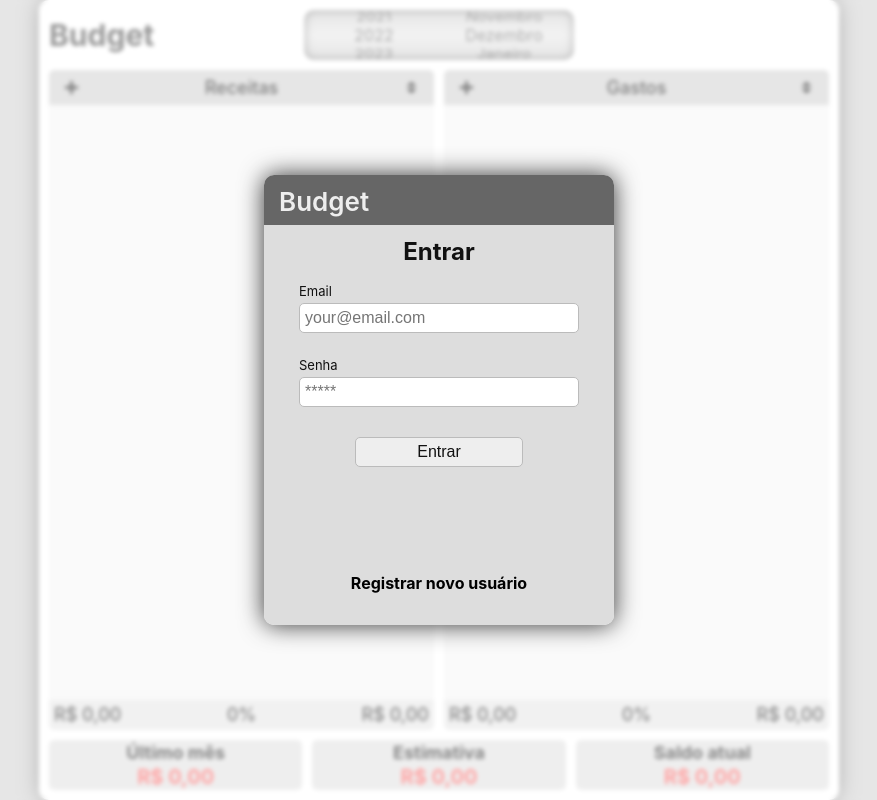
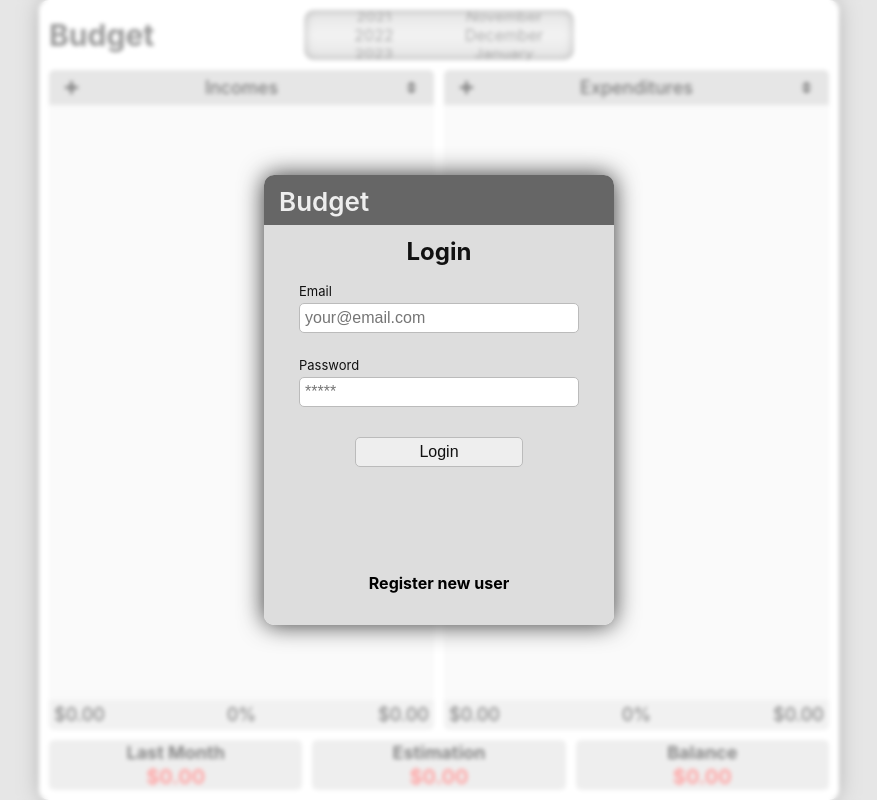
Before and after one commit to aldair-gc/budget, a React (Vite) app: page / in a window 1280 px wide. Shown: the whole page, without its empty margins (201-1078 px from the left). Built offline with nearby package versions, Linux system fonts and the light colour scheme.

Commit message:
auto language and currency

```diff
--- a/src/app/App.tsx
+++ b/src/app/App.tsx
@@ -17,15 +17,23 @@ import { americanDolar } from "../currency/americanDolar";
 
 export const MessageContext = createContext({type: "idle", message: "no description"});
 export const LoadingContext = createContext({status: "idle", setStatus: (status: string) => {status;}});
-export const LanguageContext = createContext({language: "enUS", file: enUS, setLanguage: (language: "ptBR" | "enUS") => {language;}});
-export const NumberContext = createContext({country: "ptBR", number: real, setCountry: (country: "ptBR" | "enUS") => {country;}});
+export const LanguageContext = createContext({language: "enUS", file: enUS, setLanguage: (language: "pt-BR" | "en-US") => {language;}});
+export const NumberContext = createContext({country: "ptBR", number: real, setCountry: (country: "pt-BR" | "en-US") => {country;}});
 export const ThemeContext = createContext({themeId: "auto", theme: light, setTheme: (themeId: "auto" | "dark" | "light") => {themeId;}});
 
 export default function App() {
   const [loading, setLoading] = useState({status: "idle", setStatus: setLoadingStatus});
   const [theme, setTheme] = useState({themeId: "auto", theme: isSystemDark(), setTheme: changeTheme});
-  const [lang, setLang] = useState({language: "ptBR", file: ptBR, setLanguage: changeLanguage});
-  const [number, setCountry] = useState({country: "ptBR", number: real, setCountry: changeNumber});
+  const [lang, setLang] = useState({
+    language: navigator.language,
+    file: navigator.language === "pt-BR" ? ptBR : enUS,
+    setLanguage: changeLanguage,
+  });
+  const [number, setCountry] = useState({
+    country: navigator.language === "pt-BR" ? "pt-BR" : "en-US",
+    number: navigator.language === "pt-BR" ? real : americanDolar,
+    setCountry: changeNumber,
+  });
 
   function isSystemDark() {
     return window.matchMedia && window.matchMedia("(prefers-color-scheme: dark)").matches ? dark : light;
@@ -40,13 +48,13 @@ export default function App() {
     setLoading({status, setStatus: setLoadingStatus});
   }
 
-  function changeLanguage(language: "enUS" | "ptBR"): void {
-    const file = language === "ptBR" ? ptBR : enUS;
+  function changeLanguage(language: "en-US" | "pt-BR"): void {
+    const file = language === "pt-BR" ? ptBR : enUS;
     setLang({language, file, setLanguage: changeLanguage});
   }
 
-  function changeNumber(country: "enUS" | "ptBR"): void {
-    const number = country === "ptBR" ? real : americanDolar;
+  function changeNumber(country: "en-US" | "pt-BR"): void {
+    const number = country === "pt-BR" ? real : americanDolar;
     setCountry({country, number, setCountry: changeNumber});
   }
 
--- a/src/features/settings/Settings.tsx
+++ b/src/features/settings/Settings.tsx
@@ -52,11 +52,11 @@ export default function Settings(props: { close: () => void; }){
                         <div className="config-item">{file.settings.language}:
                           <div className="config-item-options">
 
-                            <input type="radio" name="language" id="enUS"onClick={() => setLanguage("enUS")} defaultChecked={language === "enUS"}/>
-                            <label htmlFor="enUS">{file.settings.english}</label>
+                            <input type="radio" name="language" id="en-US"onClick={() => setLanguage("en-US")} defaultChecked={language === "en-US"}/>
+                            <label htmlFor="en-US">{file.settings.english}</label>
 
-                            <input type="radio" name="language" id="ptBR" onClick={() => setLanguage("ptBR")} defaultChecked={language === "ptBR"}/>
-                            <label htmlFor="ptBR">{file.settings.brazilian}</label>
+                            <input type="radio" name="language" id="pt-BR" onClick={() => setLanguage("pt-BR")} defaultChecked={language === "pt-BR"}/>
+                            <label htmlFor="pt-BR">{file.settings.brazilian}</label>
 
                           </div>
                         </div>
@@ -64,10 +64,10 @@ export default function Settings(props: { close: () => void; }){
                         <div className="config-item">{file.settings.currency}:
                           <div className="config-item-options">
 
-                            <input type="radio" name="currency" id="real"onClick={() => setCountry("enUS")} defaultChecked={country === "enUS"}/>
+                            <input type="radio" name="currency" id="real"onClick={() => setCountry("en-US")} defaultChecked={country === "en-US"}/>
                             <label htmlFor="real">{file.settings.dolar}</label>
 
-                            <input type="radio" name="currency" id="dolar" onClick={() => setCountry("ptBR")} defaultChecked={country === "ptBR"}/>
+                            <input type="radio" name="currency" id="dolar" onClick={() => setCountry("pt-BR")} defaultChecked={country === "pt-BR"}/>
                             <label htmlFor="dolar">{file.settings.real}</label>
 
                           </div>
--- a/src/index.html
+++ b/src/index.html
@@ -1,5 +1,5 @@
 <!DOCTYPE html>
-<html lang="en">
+<html lang="">
   <head>
     <meta charset="UTF-8" />
     <link rel="icon" type="image/svg+xml" href="/vite.svg" />
```
